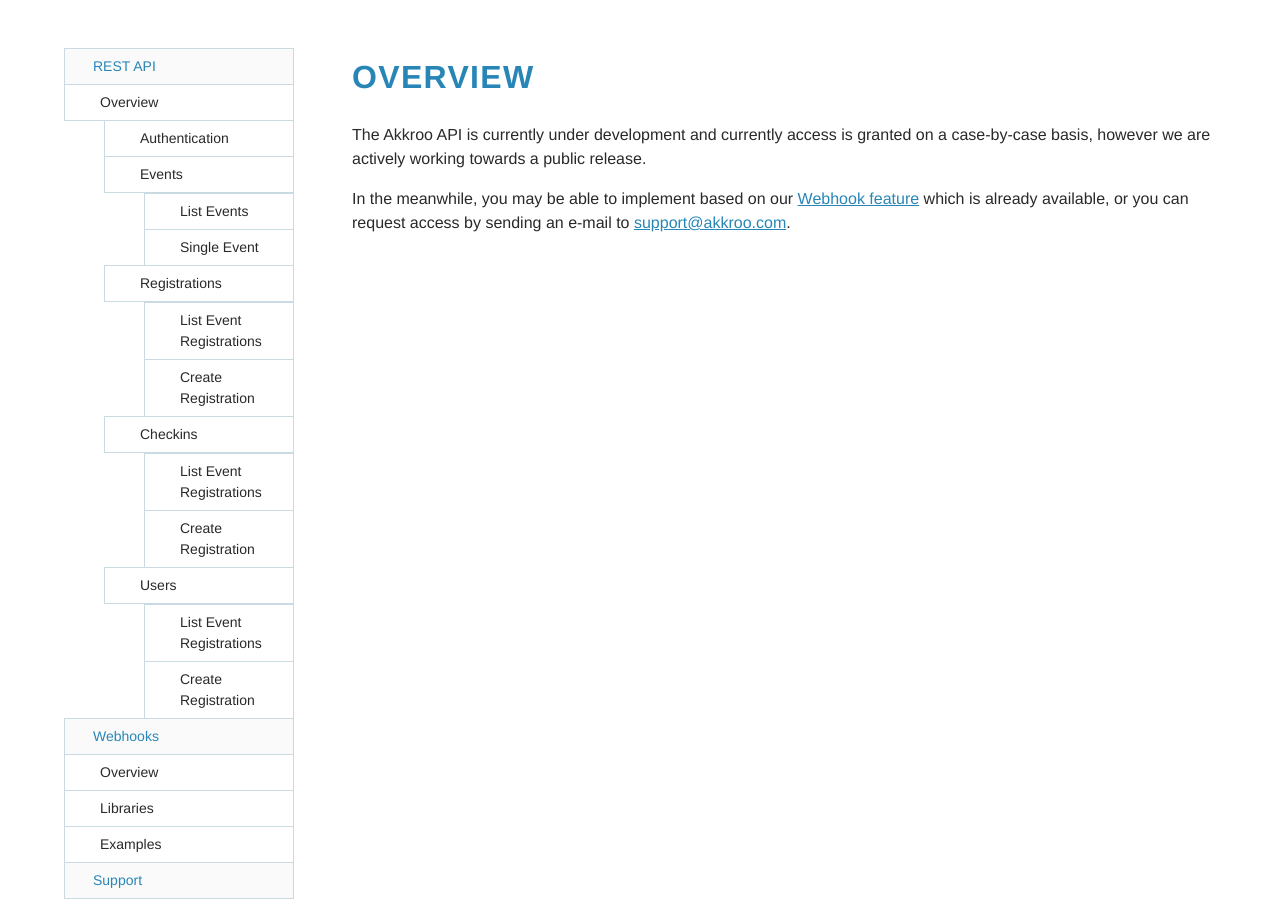
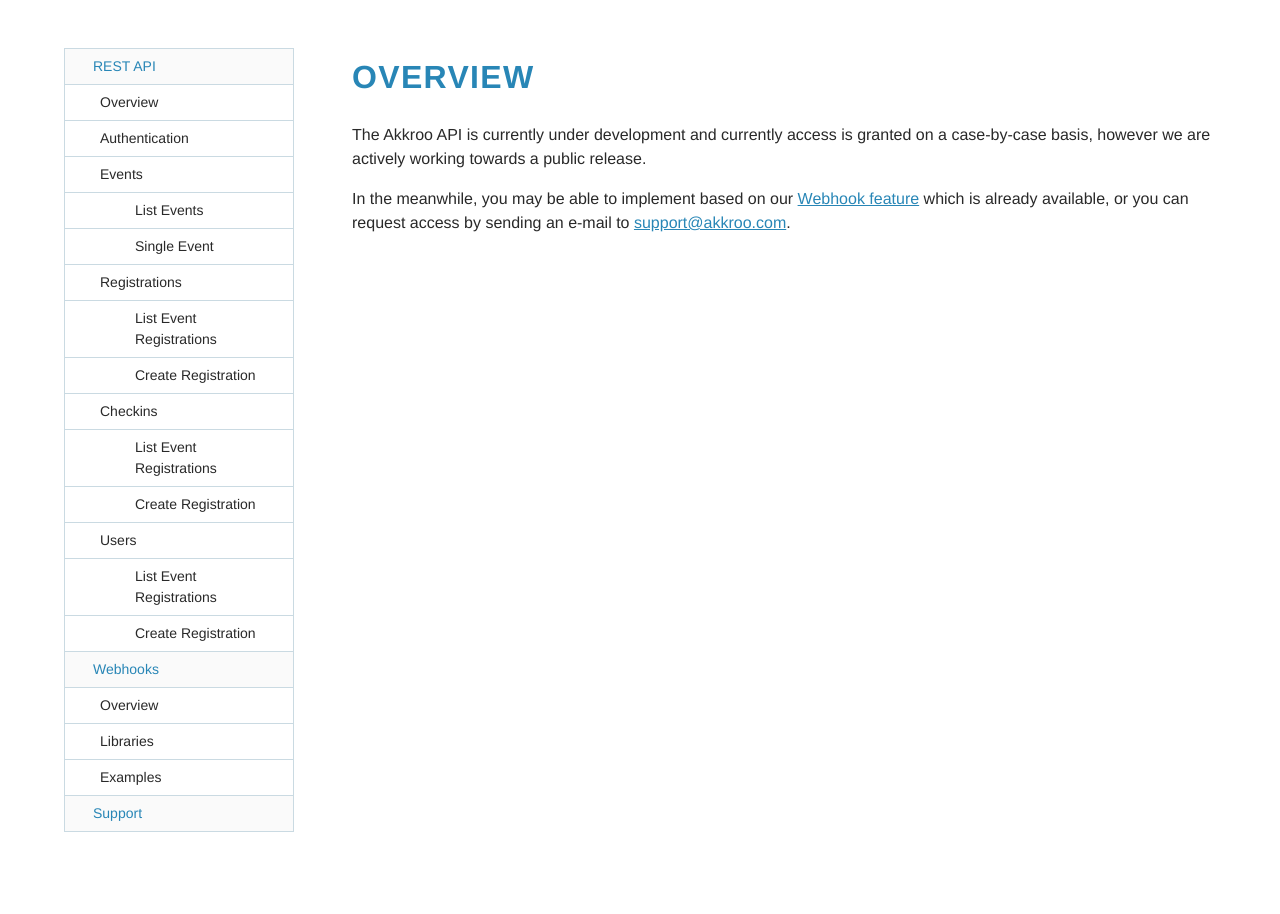
Before and after one commit to craigreid/docs, a Jekyll site: the page built from api/index.md, in a window 1280 px wide. Built offline with Jekyll 4.4.1, drawn with Linux system fonts in a browser that asks for light colours.

Commit message:
updating styling for navigation
Signed-off-by: Daniel Newns <dan@higgsdesign.com>

```diff
--- a/_layouts/page.html
+++ b/_layouts/page.html
@@ -8,34 +8,30 @@ layout: default
 			<ul>
 				<li><a href="/docs/api#overview">Overview</a></li>
 				<!-- <li><a href="/docs/api#libraries">Libraries</a></li> -->
-
-					<ol>
 				<li><a href="/docs/api/authentication">Authentication</a></li>
 				<li><a href="/docs/api/events">Events</a>
-							<ol>
+					<ul>
 						<li><a href="/docs/api/events#list_events">List Events</a></li>
 						<li><a href="/docs/api/events#single_event">Single Event</a></li>
-							</ol>
+					</ul>
 				</li>
 				<li><a href="/docs/api/registrations">Registrations</a>
-							<ol>
+					<ul>
 						<li><a href="/docs/api/registrations#list_event_registrations">List Event Registrations</a></li>
 						<li><a href="/docs/api/registrations#create_a_registration">Create Registration</a></li>
-							</ol>
+					</ul>
 				</li>
 				<li><a href="/docs/api/registrations">Checkins</a>
-							<ol>
+					<ul>
 						<li><a href="/docs/api/registrations#list_event_registrations">List Event Registrations</a></li>
 						<li><a href="/docs/api/registrations#create_a_registration">Create Registration</a></li>
-							</ol>
+					</ul>
 				</li>
 				<li><a href="/docs/api/registrations">Users</a>
-							<ol>
+					<ul>
 						<li><a href="/docs/api/registrations#list_event_registrations">List Event Registrations</a></li>
 						<li><a href="/docs/api/registrations#create_a_registration">Create Registration</a></li>
-							</ol>
-						</li>
-					</ol>
+					</ul>
 				</li>
 			</ul>
 		</li>
--- a/css/style.css
+++ b/css/style.css
@@ -85,3 +85,4 @@ nav li ul a:focus {
 	background-color: #235a76;
 	color: #ffffff;
 }
+nav ul li  ul li ul li a { padding-left:5em!important; }
```
Lines whose indentation alone changed are shown as unchanged.
